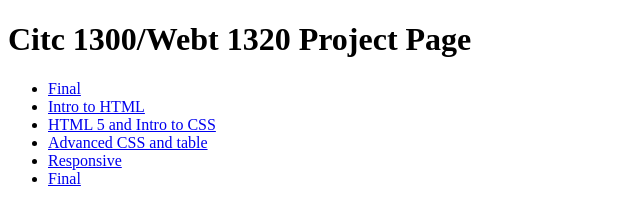
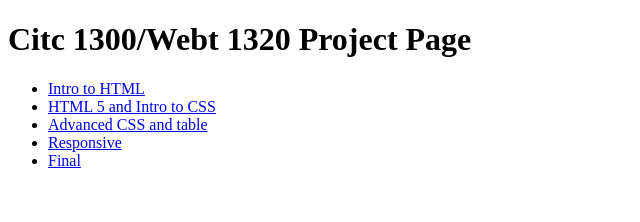
Before and after one commit to JHjames2/webt1320, a plain HTML site: page index.html in a window 1280 px wide. Shown: the whole page, without its empty margins (0-640 px from the left). Drawn offline with Linux system fonts and the light colour scheme.

Commit message:
Update index.html

```diff
--- a/index.html
+++ b/index.html
@@ -13,7 +13,6 @@
     <h1>Citc 1300/Webt 1320 Project Page </h1>
 
 <ul>
-    <li><a href="final/index.html">Final</a></li>
     <li><a href="intro _to_html/index.html">Intro to HTML</a></li>
     <li><a href="html_5_and_intro_to_css/index.html">HTML 5 and Intro to CSS</a></li>
     <li><a href="adv_css/index.html">Advanced CSS and table</a></li>
```
